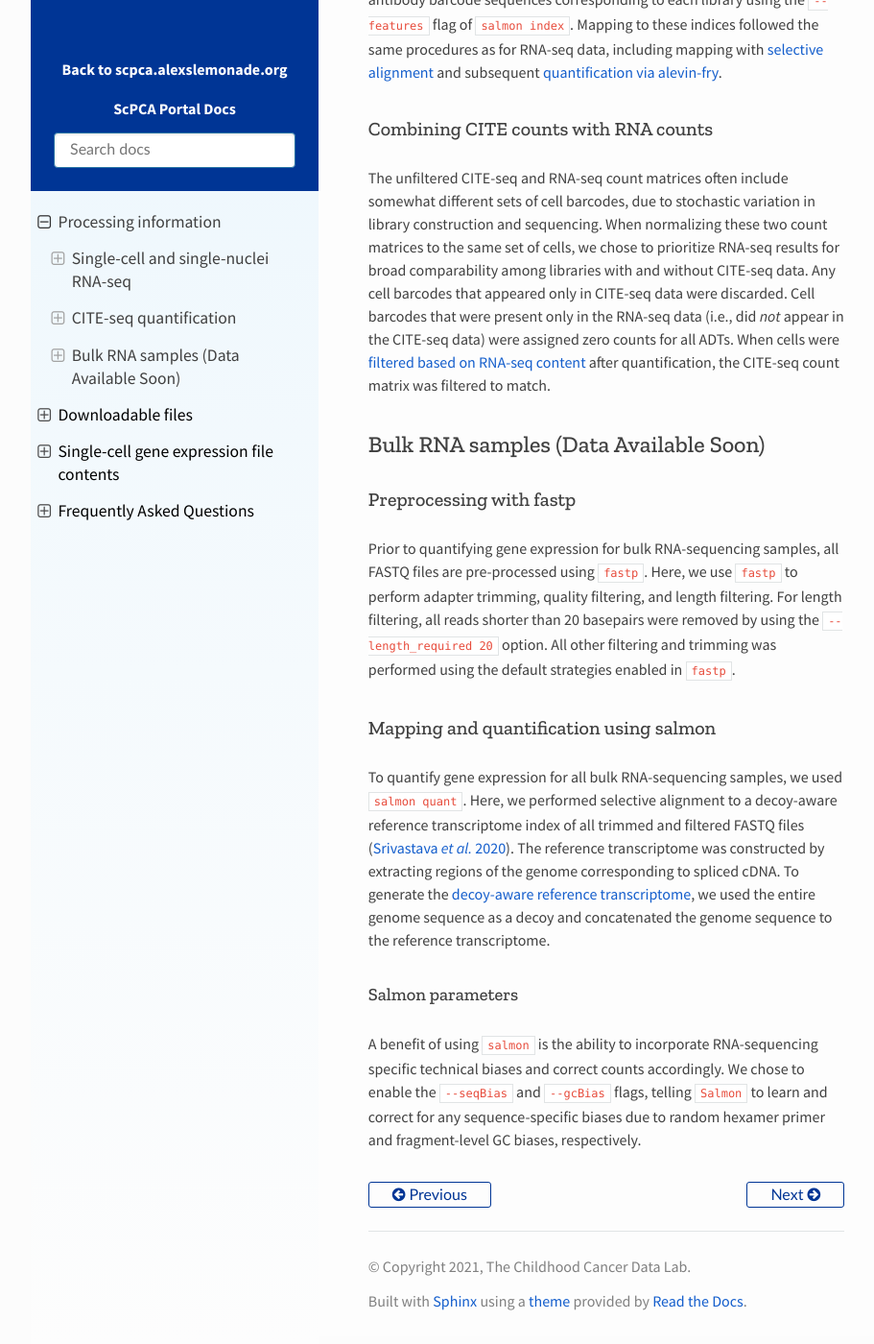
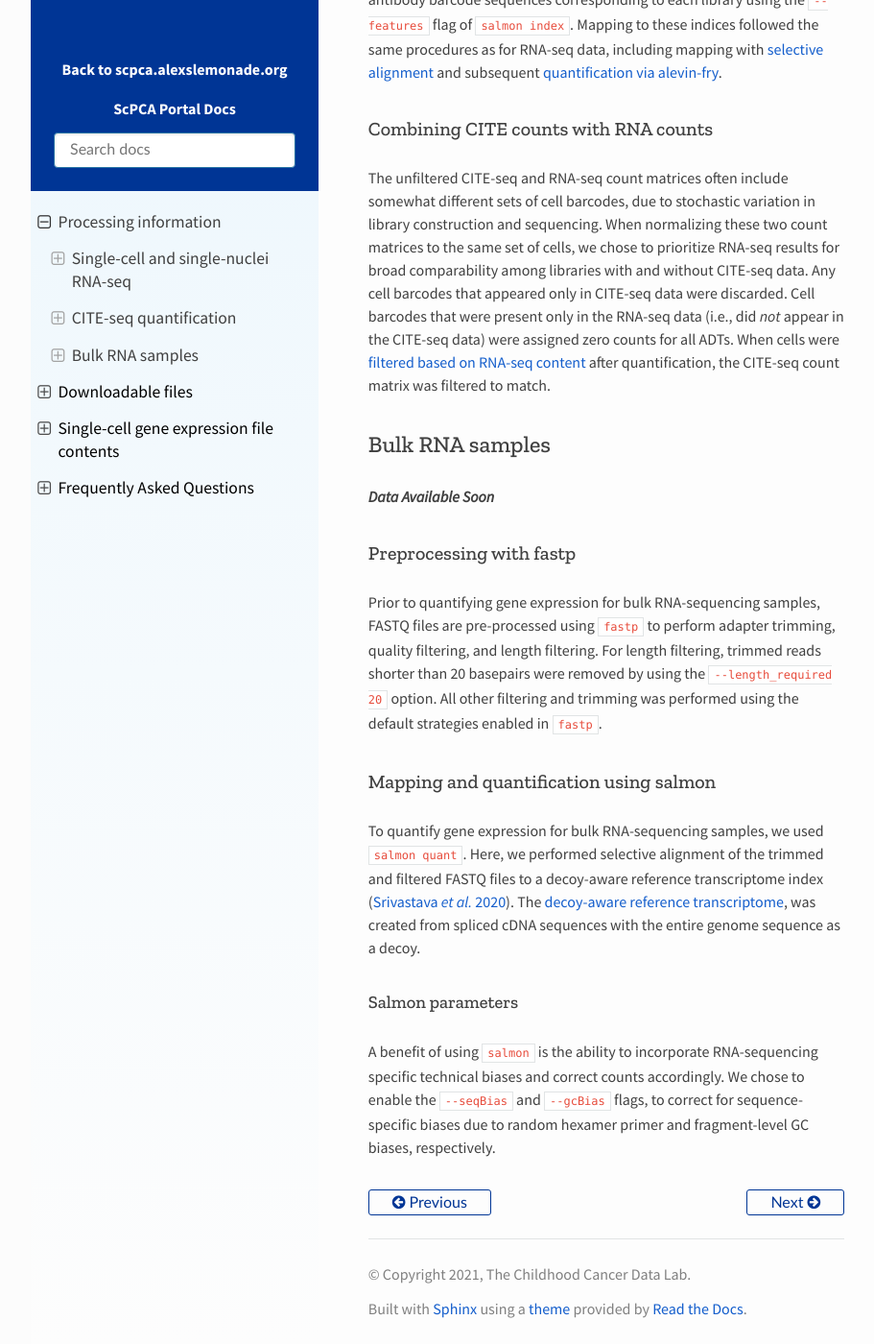
Before and after one commit to DongzeHE/scpca-docs, a Sphinx documentation site: the page built from docs/processing_information.md, in a window 1280 px wide and 1400 px high, scrolled down 2329 px. Shown: the whole window at 96% size, without its empty margins (158-1069 px from the left). Built offline with Sphinx 7.4.7 and the Read the Docs theme 2.0.0, drawn with Linux system fonts in a browser that asks for light colours.

Commit message:
Apply suggestions from code review
Co-authored-by: Joshua Shapiro <josh.shapiro@ccdatalab.org>

```diff
--- a/docs/processing_information.md
+++ b/docs/processing_information.md
@@ -66,23 +66,23 @@ Any cell barcodes that appeared only in CITE-seq data were discarded.
 Cell barcodes that were present only in the RNA-seq data (i.e., did _not_ appear in the CITE-seq data) were assigned zero counts for all ADTs.
 When cells were [filtered based on RNA-seq content](#filtering-cells) after quantification, the CITE-seq count matrix was filtered to match.
 
-## Bulk RNA samples (Data Available Soon)
+## Bulk RNA samples
+
+**_Data Available Soon_**
 
 ### Preprocessing with fastp
 
-Prior to quantifying gene expression for bulk RNA-sequencing samples, all FASTQ files are pre-processed using [`fastp`](https://github.com/OpenGene/fastp).
-Here, we use `fastp` to perform adapter trimming, quality filtering, and length filtering.
-For length filtering, all reads shorter than 20 basepairs were removed by using the `--length_required 20` option.
+Prior to quantifying gene expression for bulk RNA-sequencing samples, FASTQ files are pre-processed using [`fastp`](https://github.com/OpenGene/fastp) to perform adapter trimming, quality filtering, and length filtering.
+For length filtering, trimmed reads shorter than 20 basepairs were removed by using the `--length_required 20` option.
 All other filtering and trimming was performed using the default strategies enabled in `fastp`.
 
 ### Mapping and quantification using salmon
 
-To quantify gene expression for all bulk RNA-sequencing samples, we used [`salmon quant`](https://salmon.readthedocs.io/en/latest/salmon.html).
-Here, we performed selective alignment to a decoy-aware reference transcriptome index of all trimmed and filtered FASTQ files ([Srivastava _et al._ 2020](https://doi.org/10.1186/s13059-020-02151-8)).
-The reference transcriptome was constructed by extracting regions of the genome corresponding to spliced cDNA.
-To generate the [decoy-aware reference transcriptome](https://salmon.readthedocs.io/en/latest/salmon.html#preparing-transcriptome-indices-mapping-based-mode), we used the entire genome sequence as a decoy and concatenated the genome sequence to the reference transcriptome.
+To quantify gene expression for bulk RNA-sequencing samples, we used [`salmon quant`](https://salmon.readthedocs.io/en/latest/salmon.html).
+Here, we performed selective alignment of the trimmed and filtered FASTQ files to a decoy-aware reference transcriptome index ([Srivastava _et al._ 2020](https://doi.org/10.1186/s13059-020-02151-8)).
+The [decoy-aware reference transcriptome](https://salmon.readthedocs.io/en/latest/salmon.html#preparing-transcriptome-indices-mapping-based-mode), was created from spliced cDNA sequences with the entire genome sequence as a decoy.
 
 #### Salmon parameters
 
 A benefit of using `salmon` is the ability to incorporate RNA-sequencing specific technical biases and correct counts accordingly.
-We chose to enable the [`--seqBias`](https://salmon.readthedocs.io/en/latest/salmon.html#seqbias) and [`--gcBias`](https://salmon.readthedocs.io/en/latest/salmon.html#gcbias) flags, telling `Salmon` to learn and correct for any sequence-specific biases due to random hexamer primer and fragment-level GC biases, respectively.
+We chose to enable the [`--seqBias`](https://salmon.readthedocs.io/en/latest/salmon.html#seqbias) and [`--gcBias`](https://salmon.readthedocs.io/en/latest/salmon.html#gcbias) flags, to correct for sequence-specific biases due to random hexamer primer and fragment-level GC biases, respectively.
```
Also changed, not shown: docs/download_files.md (+2 -2 lines).
